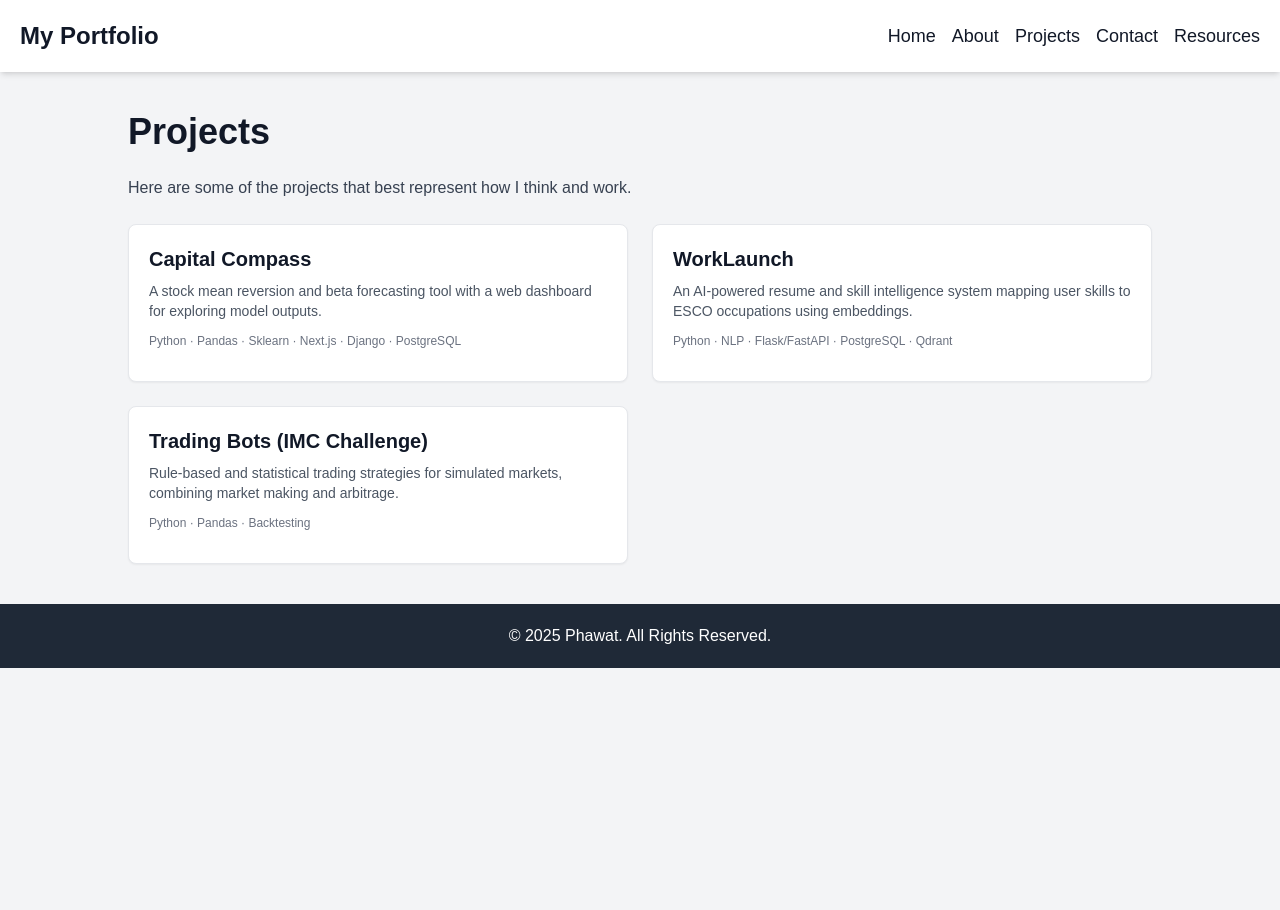
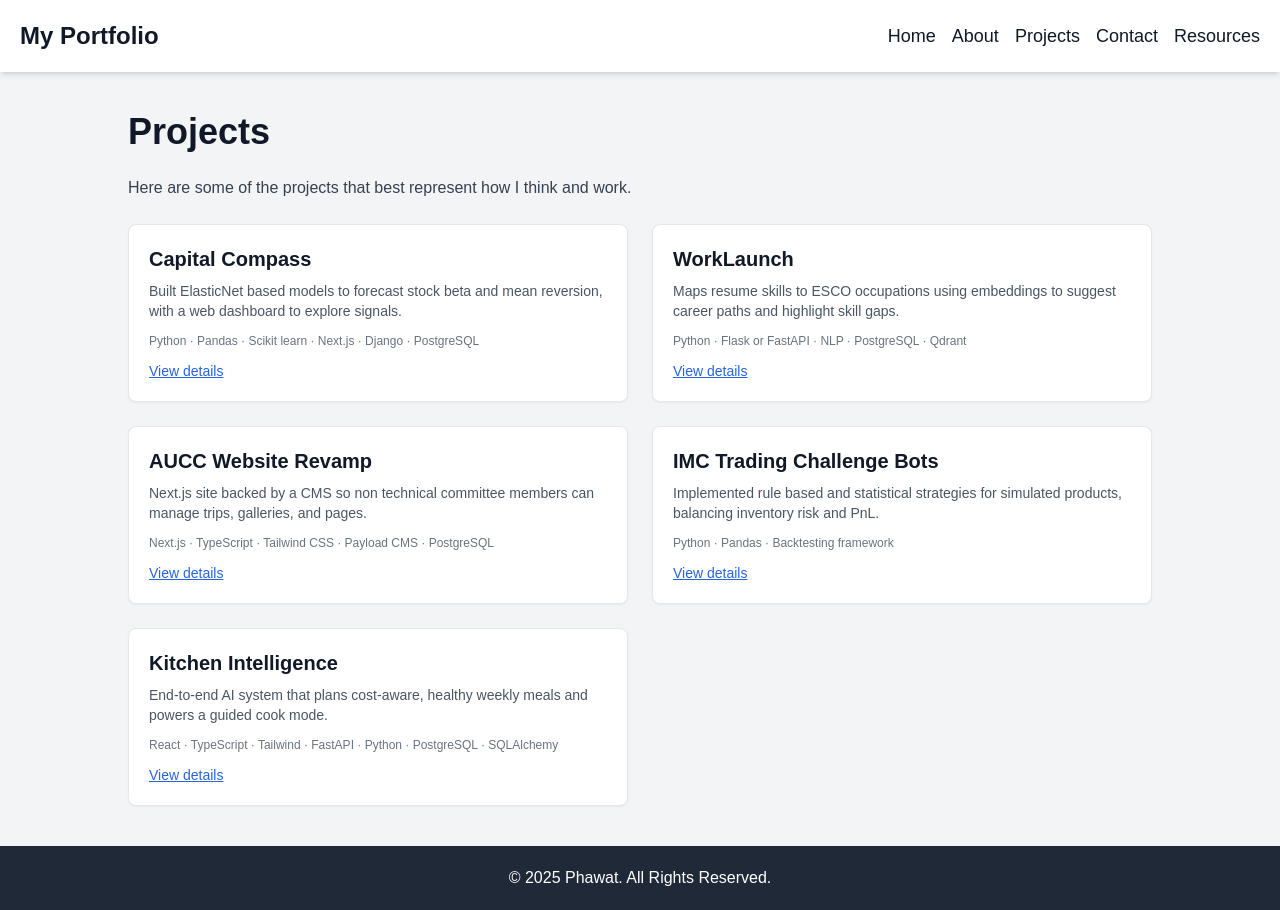
Before and after one commit to phawatboom/my-portfolio, a Next.js app: page /projects in a window 1280 px wide. Before the commit the page ends 800 px from the top, so only its background shows below. Built offline with nearby package versions, Linux system fonts and the light colour scheme.

Commit message:
feat: add detailed page description to projects

```diff
--- /dev/null
+++ b/app/projects/[slug]/page.tsx
@@ -0,0 +1,109 @@
+import type { Metadata } from "next";
+import Link from "next/link";
+import { notFound } from "next/navigation";
+import { projects } from "@/data/projects";
+
+type ProjectPageProps = {
+  params: {
+    slug: string;
+  };
+};
+
+export function generateStaticParams() {
+  return projects.map((project) => ({ slug: project.slug }));
+}
+
+export function generateMetadata({ params }: ProjectPageProps): Metadata {
+  const project = projects.find((p) => p.slug === params.slug);
+
+  if (!project) {
+    return {
+      title: "Project not found",
+    };
+  }
+
+  return {
+    title: `${project.title} | Phawat`,
+    description: project.descriptionShort,
+  };
+}
+
+export default function ProjectDetailPage({ params }: ProjectPageProps) {
+  const project = projects.find((p) => p.slug === params.slug);
+
+  if (!project) {
+    notFound();
+  }
+
+  return (
+    <div className="max-w-3xl mx-auto">
+      <Link href="/projects" className="text-sm text-blue-600 underline">
+        ← Back to projects
+      </Link>
+
+      <h1 className="text-4xl font-extrabold mt-4 mb-2">{project.title}</h1>
+      <p className="text-gray-700 mb-4">{project.oneLiner}</p>
+
+      <p className="text-sm text-gray-500 mb-6">{project.year}</p>
+
+      <section className="mb-6">
+        <h2 className="text-lg font-semibold mb-2">Overview</h2>
+        <p className="text-gray-700 mb-3">{project.descriptionShort}</p>
+        {project.longDescription && (
+          <p className="text-gray-700 text-sm leading-relaxed whitespace-pre-line">
+            {project.longDescription}
+          </p>
+        )}
+      </section>
+
+      <section className="mb-6">
+        <h2 className="text-lg font-semibold mb-2">Tech stack</h2>
+        <p className="text-gray-700 text-sm">{project.techStack.join(" · ")}</p>
+      </section>
+
+      <section className="mb-6">
+        <h2 className="text-lg font-semibold mb-2">Impact</h2>
+        <p className="text-gray-700 text-sm">{project.impact}</p>
+      </section>
+
+      <section className="mb-6">
+        <h2 className="text-lg font-semibold mb-2">Links</h2>
+        <ul className="list-disc list-inside text-sm text-blue-600">
+          {project.links.github && (
+            <li>
+              <a
+                href={project.links.github}
+                target="_blank"
+                rel="noreferrer"
+              >
+                GitHub repository
+              </a>
+            </li>
+          )}
+          {project.links.demo && (
+            <li>
+              <a
+                href={project.links.demo}
+                target="_blank"
+                rel="noreferrer"
+              >
+                Live demo
+              </a>
+            </li>
+          )}
+          {project.links.slides && (
+            <li>
+              <a
+                href={project.links.slides}
+                target="_blank"
+                rel="noreferrer"
+              >
+                Slides / write-up
+              </a>
+            </li>
+          )}
+        </ul>
+      </section>
+    </div>
+  );
+}
--- a/app/projects/page.tsx
+++ b/app/projects/page.tsx
@@ -1,6 +1,7 @@
 // app/projects/page.tsx
 import type { Metadata } from "next";
 import Link from "next/link";
+import { projects } from "@/data/projects";
 
 export const metadata: Metadata = {
   title: "Projects | Phawat",
@@ -8,30 +9,6 @@ export const metadata: Metadata = {
 };
 
 export default function ProjectsPage() {
-  const projects = [
-    {
-      title: "Capital Compass",
-      description:
-        "A stock mean reversion and beta forecasting tool with a web dashboard for exploring model outputs.",
-      stack: ["Python", "Pandas", "Sklearn", "Next.js", "Django", "PostgreSQL"],
-      link: "#",
-    },
-    {
-      title: "WorkLaunch",
-      description:
-        "An AI-powered resume and skill intelligence system mapping user skills to ESCO occupations using embeddings.",
-      stack: ["Python", "NLP", "Flask/FastAPI", "PostgreSQL", "Qdrant"],
-      link: "#",
-    },
-    {
-      title: "Trading Bots (IMC Challenge)",
-      description:
-        "Rule-based and statistical trading strategies for simulated markets, combining market making and arbitrage.",
-      stack: ["Python", "Pandas", "Backtesting"],
-      link: "#",
-    },
-  ];
-
   return (
     <div className="max-w-5xl mx-auto">
       <h1 className="text-4xl font-extrabold mb-6">Projects</h1>
@@ -42,19 +19,22 @@ export default function ProjectsPage() {
       <div className="grid grid-cols-1 md:grid-cols-2 gap-6">
         {projects.map((project) => (
           <article
-            key={project.title}
+            key={project.slug}
             className="p-5 border rounded-lg shadow-sm bg-white flex flex-col"
           >
             <h2 className="text-xl font-semibold mb-2">{project.title}</h2>
-            <p className="text-gray-600 mb-3 text-sm">{project.description}</p>
+            <p className="text-gray-600 mb-3 text-sm">
+              {project.descriptionShort}
+            </p>
             <p className="text-xs text-gray-500 mb-3">
-              {project.stack.join(" · ")}
+              {project.techStack.join(" · ")}
             </p>
-            {project.link !== "#" && (
-              <Link href={project.link} className="text-sm text-blue-600 underline mt-auto">
-                View details
-              </Link>
-            )}
+            <Link
+              href={`/projects/${project.slug}`}
+              className="text-sm text-blue-600 underline mt-auto"
+            >
+              View details
+            </Link>
           </article>
         ))}
       </div>
--- a/data/projects.tsx
+++ b/data/projects.tsx
@@ -7,6 +7,7 @@ export type Project = {
   title: string;
   oneLiner: string;
   descriptionShort: string;
+  longDescription?: string;
   year: number;
   domain: ProjectDomain;
   techStack: string[];
@@ -35,7 +36,7 @@ export const projects: Project[] = [
       "Helped users identify potential mispricings by surfacing mean reversion probabilities and beta trends.",
     highlight: true,
     links: {
-      github: "https://github.com/yourname/capital-compass",
+      github: "https://github.com/phawatboom/capital-compass",
     },
   },
   {
@@ -52,7 +53,7 @@ export const projects: Project[] = [
       "Gives users structured career suggestions and concrete skill gaps instead of generic job matches.",
     highlight: true,
     links: {
-      github: "https://github.com/yourname/worklaunch",
+      github: "https://github.com/phawatboom/worklaunch",
     },
   },
   {
@@ -69,7 +70,7 @@ export const projects: Project[] = [
       "Reduced manual website updates and made it easier to promote trips and events to members.",
     highlight: true,
     links: {
-      github: "https://github.com/yourname/aucc-website",
+      github: "https://github.com/phawatboom/aucc-website",
     },
   },
   {
@@ -87,4 +88,37 @@ export const projects: Project[] = [
     highlight: false,
     links: {},
   },
+  {
+    slug: "kitchen-intelligence",
+    title: "Kitchen Intelligence",
+    oneLiner: "AI meal planner and cooking assistant for real households.",
+    descriptionShort:
+      "End-to-end AI system that plans cost-aware, healthy weekly meals and powers a guided cook mode.",
+    year: 2025,
+    domain: "ml",
+    techStack: [
+      "React",
+      "TypeScript",
+      "Tailwind",
+      "FastAPI",
+      "Python",
+      "PostgreSQL",
+      "SQLAlchemy",
+    ],
+    tags: [
+      "Meal planning",
+      "LLM",
+      "Optimisation",
+      "Recommender systems",
+      "Nutrition",
+    ],
+    impact:
+      "Combines deterministic planning and LLM reasoning to generate realistic, cost-aware weekly meal plans that are easy to cook.",
+    longDescription:
+      "Kitchen Intelligence is an end-to-end AI-driven household meal planning system designed to make weekly food planning simple, healthy, cost-efficient, and personalised. It combines deterministic optimisation, nutritional modelling, and LLM-powered assistants to generate realistic plans that households can actually cook. The planner builds lunch and dinner plans around a household’s preferences, equipment, location, and budget, using real ingredient prices to estimate cost per meal and weekly totals. Each recipe is scored for calories, protein, and macro balance, and tagged with labels like high protein or low carb so users can quickly understand the health trade-offs. On top of the structured planner, an LLM layer explains plan choices in friendly language, adapts recipes on request (for example vegetarian, microwave-only, or lower-cost versions), and can suggest similar substitutions when users want to swap meals. A dedicated cook mode then walks users through recipes step by step on desktop or mobile, so the system covers the full journey from planning to cooking.",
+    highlight: true,
+    links: {
+      github: "https://github.com/phawatboom/kitchen-intelligence",
+    },
+  },
 ];
```
